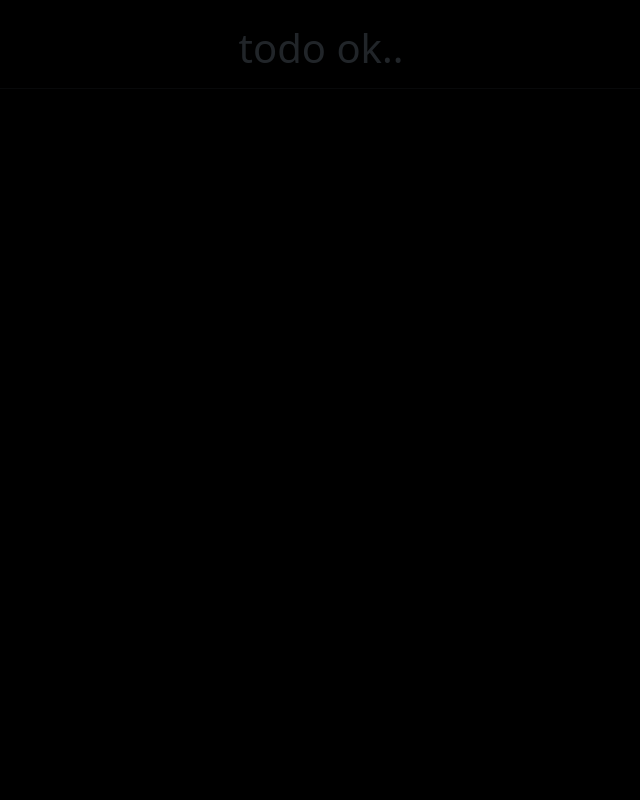
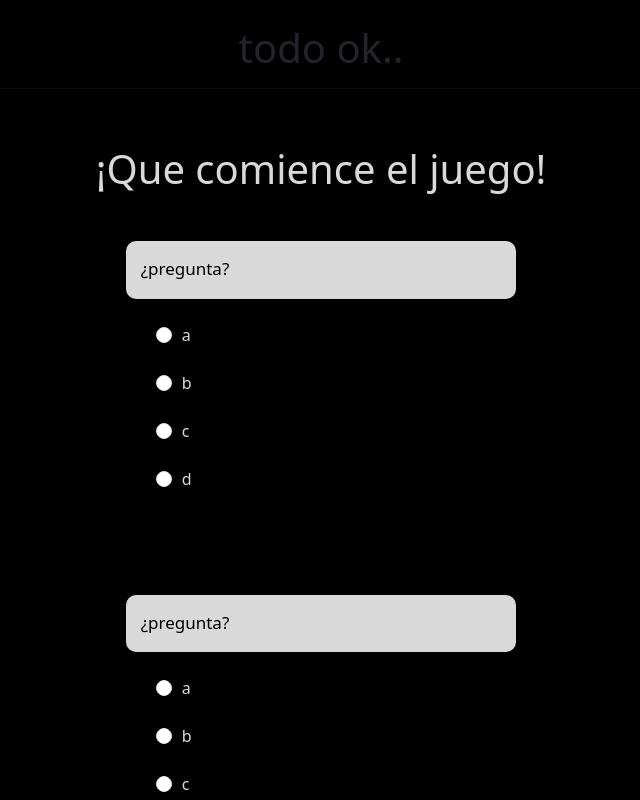
Before and after one commit to JuanManuRO/dev_sec_front, a React (Create React App) app: page /preguntas in a window 1280 px wide. Before the commit this address had no page. Shown: the top 800 px of the page, without its empty margins (319-959 px from the left). Built offline with nearby package versions, Linux system fonts and the light colour scheme.

Commit message:
Agregando pagina de preguntas

```diff
--- a/src/App.css
+++ b/src/App.css
@@ -67,3 +67,69 @@
 	border-radius: 25px;
 	cursor: pointer;
 }
+
+.Preguntas{
+    background-color:black;
+    text-align: center;
+    padding: 40px 30px;
+    display: flex;
+    align-items: center;
+    justify-content: center;
+  }
+
+  .Contenedor-preguntas{
+    max-width: 60%;
+  }
+
+  .FormPreguntas {
+    text-align: left;
+    padding: 40px 30px;
+  }
+
+  h1#titulo-preguntas{
+    text-align: center;
+    color: #d9d9d9;
+  }
+
+  p#pregunta{
+    color:black;
+    font-size: 17px;
+  }
+
+  label{
+    cursor: pointer;
+    color:#D9D9D9;
+    padding: 0px 10px
+  }
+
+  input#submit-preguntas{
+    padding: 5px 20px;
+    background-color: #E61B4A;
+    border-radius: 10px;
+    color: #D9D9D9;
+  }
+
+  .formGroupRadios{
+    display: block;
+    padding: 0 30px
+  }
+
+  .formGroupRadios > .form-group{
+    padding-left: 15px;
+  }
+
+  .form-check-label{
+    padding-left: 3px;
+  }
+
+  .divSubmit{
+    display: flex;
+    justify-content: center;
+    border-radius: 10px;;
+  }
+
+  .fondoPregunta{
+    padding: 15px 15px 1px 15px;
+    background-color: #D9D9D9;
+    border-radius: 10px;
+  }
--- a/src/App.js
+++ b/src/App.js
@@ -5,6 +5,7 @@ import './App.css';
 import Login from './componentes/Login'
 import Registro from './componentes/Registro'
 import CrearTorneo from './componentes/crear_torneo'
+import FormPreguntas from './componentes/FormPreguntas'
 
 document.body.style = 'background: #000000;';
 
@@ -18,6 +19,7 @@ function App() {
           <Route exact path='/' element = { <Login/> }/>
           <Route exact path='/registro' element = { <Registro/> }/>
           <Route exact path='/crear_torneo' element = { <CrearTorneo/> }/>
+          <Route exact path='/preguntas' element = {<FormPreguntas/> }/>
         </Routes>
 
         {/*
--- /dev/null
+++ b/src/componentes/FormPreguntas.js
@@ -0,0 +1,79 @@
+import React, {useState, useEffect} from 'react';
+import { Pregunta } from './Pregunta';
+import axios from'axios';
+
+
+/* VERSIÓN CON BACKEND (incompleto, probablemente no funciona)*/
+/*const FormPreguntas = () => {
+    useEffect(()=>{
+        axios.get('link_servidor')
+            .then(res=>{
+                console.log(res.data.data);
+                setPreguntas(res.data.data)
+            })
+            .catch(err=>{
+                console.log(err);
+            })
+    },[])
+
+    const [pregunta, setPreguntas] = useState([])
+
+    const preguntas=pregunta.map((data, id)=>{
+        return <div key={id}>
+            <Pregunta idpregunta={data.idpregunta} pregunta={data.pregunta} opcion1={data.opcion1} opcion2={data.opcion2} opcion3={data.opcion3} opcion4={data.opcion4}/>
+        </div>
+    })
+
+    return(
+        preguntas
+    );
+}*/
+
+
+
+const FormPreguntas=()=>{
+
+    const arraypreguntas=[
+        {idpregunta: "hola123", pregunta:"pregunta", opcion1:"a", opcion2:"b", opcion3:"c", opcion4:"d"},
+        {idpregunta: "probando", pregunta:"pregunta", opcion1:"a", opcion2:"b", opcion3:"c", opcion4:"d"},
+        {idpregunta: "funcionaa", pregunta:"pregunta", opcion1:"a", opcion2:"b", opcion3:"c", opcion4:"d"}
+    ]//preguntas de prueba
+
+    let preguntas =[]; //para renderizar el numero de preguntas que lleguen
+    let idpreguntas = {}; //para actualizar State de FormPreguntas
+
+    const [respuestas, setRespuestas] = useState({});
+
+    const respuestaAForm=(id, respuestapregunta)=>{
+        if (id === undefined | respuestapregunta === undefined){}
+        else{
+           idpreguntas[id]=respuestapregunta
+        }
+        //console.log(idpreguntas) //para pruebas
+    } //para Lifting
+
+    const enviarRespuestas = (e) =>{
+        e.preventDefault();
+        setRespuestas(idpreguntas) //se actualiza por el map de forma idpregunta:respuesta
+    }
+
+    arraypreguntas.forEach((pregunta)=> preguntas.push(<Pregunta idpregunta={pregunta.idpregunta} pregunta={pregunta.pregunta} opcion1={pregunta.opcion1} opcion2={pregunta.opcion2} opcion3={pregunta.opcion3} opcion4={pregunta.opcion4} respuestaAForm={respuestaAForm}/>)) //para renderizar el numero de preguntas que lleguen
+
+    arraypreguntas.forEach((pregunta)=> idpreguntas[pregunta.idpregunta]='') //para crear el map de forma idpregunta:respuesta
+
+
+    return <div className="Preguntas">
+        <div className="Contenedor-preguntas">
+        <h1 id="titulo-preguntas">¡Que comience el juego!</h1>
+        <form onSubmit={enviarRespuestas}>
+            {preguntas}
+            <input type="submit" id="submit-preguntas" value="Enviar"></input>
+        </form>
+        </div>
+    </div>
+
+    //se renderizan las preguntas dentro del formulario
+
+}
+
+export default FormPreguntas;
--- /dev/null
+++ b/src/componentes/Pregunta.js
@@ -0,0 +1,89 @@
+import PropTypes from 'prop-types'
+import { useState } from "react";
+import { FormGroup, Label, Input } from "reactstrap";
+
+export function Pregunta({
+  idpregunta,
+  pregunta = "Lorem ipsum dolor sit amet, consectetur adipiscing elit. In malesuada justo ut risus congue consectetur. In aliquam vestibulum velit vitae aliquet. Phasellus pellentesque consequat convallis. Cras tempor consequat metus, id.",
+  opcion1 = "opcion1",
+  opcion2 = "opcion2",
+  opcion3 = "opcion3",
+  opcion4 = "opcion4",
+  respuestaAForm //para Lifting
+}) {
+  const [respuesta, setRespuesta] = useState();
+  const cambioRadioRespuesta = (e) => {
+    setRespuesta(e.target.value) //no sé por qué, pero la actualización está con delay
+    respuestaAForm(idpregunta, respuesta) //para lifting
+  };
+
+  return (
+    <div className="FormPreguntas">
+      <FormGroup>
+        <div className="fondoPregunta">
+          <p id="pregunta">¿{pregunta}?</p>
+        </div>
+        <br />
+
+        <FormGroup className="formGroupRadios">
+          <FormGroup>
+            <Input
+              id={idpregunta+opcion1} //para que cada opcion tenga un id único, sin importar si la opcion llega a ser igual en varias preguntas
+              type="radio"
+              value={idpregunta+opcion1}
+              name={idpregunta+opcion1}
+              checked={respuesta === idpregunta+opcion1 ? true : false}
+              onChange={cambioRadioRespuesta}
+            />
+            <Label for={idpregunta+opcion1}>{opcion1}</Label>
+          </FormGroup>
+
+          <FormGroup>
+            <Input
+              id={idpregunta+opcion2}
+              type="radio"
+              value={idpregunta+opcion2}
+              name={idpregunta+opcion2}
+              checked={respuesta === idpregunta+opcion2 ? true : false}
+              onChange={cambioRadioRespuesta}
+            />
+            <Label for={idpregunta+opcion2}>{opcion2}</Label>
+          </FormGroup>
+
+          <FormGroup>
+            <Input
+              id={idpregunta+opcion3}
+              type="radio"
+              value={idpregunta+opcion3}
+              name={idpregunta+opcion3}
+              checked={respuesta === idpregunta+opcion3 ? true : false}
+              onChange={cambioRadioRespuesta}
+            />
+            <Label for={idpregunta+opcion3}>{opcion3}</Label>
+          </FormGroup>
+
+          <FormGroup>
+            <Input
+              id={idpregunta+opcion4}
+              type="radio"
+              value={idpregunta+opcion4}
+              name={idpregunta+opcion4}
+              checked={respuesta === idpregunta+opcion4 ? true : false}
+              onChange={cambioRadioRespuesta}
+            />
+            <Label for={idpregunta+opcion4}>{opcion4}</Label>
+          </FormGroup>
+        </FormGroup>
+      </FormGroup>
+    </div>
+  );
+}
+
+Pregunta.propTypes = { //para que todos los parametros tengan un tipo de dato obligatorio
+  idpregunta: PropTypes.string,
+  pregunta: PropTypes.string,
+  opcion1: PropTypes.string,
+  opcion2: PropTypes.string,
+  opcion3: PropTypes.string,
+  opcion4: PropTypes.string
+}
```
